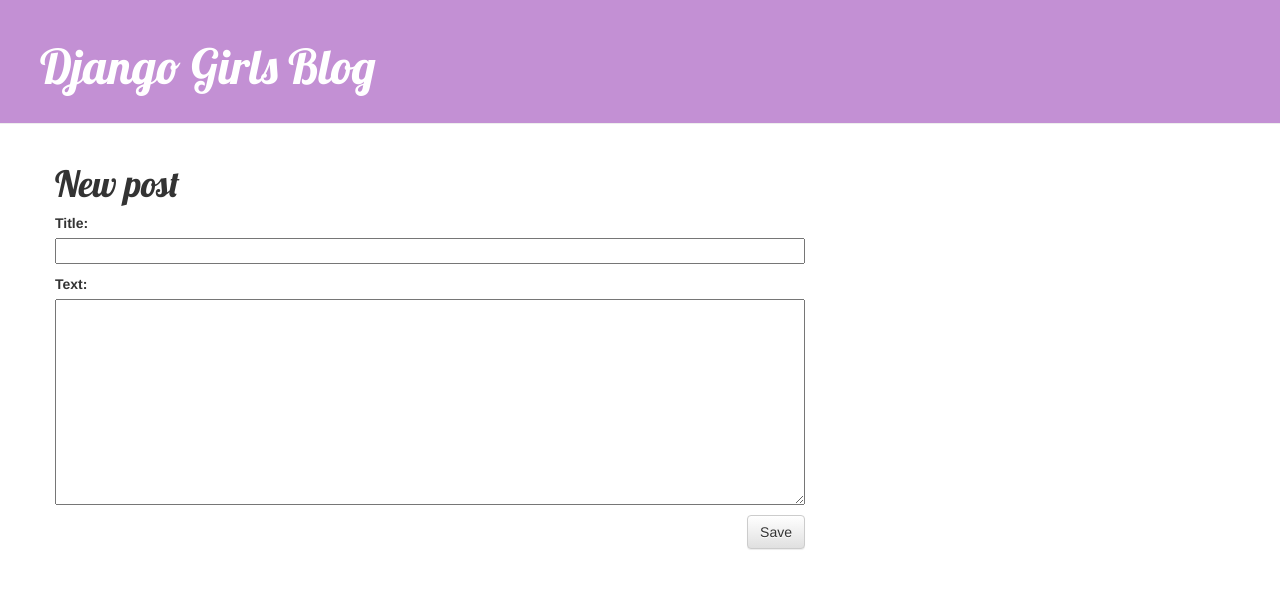
After one commit to sprinch/my-first-blog, a Django app: page /post/new/ in a window 1280 px wide. The commit adds this page. Shown: the top 589 px of the page. Run offline with Django 3.2, Linux system fonts and the light colour scheme; some libraries are stand-ins or nearby versions.

Commit message:
Added views to create/edit blog post inside the site.

```diff
--- /dev/null
+++ b/blog/forms.py
@@ -0,0 +1,8 @@
+from django import forms
+from .models import Post
+
+class PostForm(forms.ModelForm):
+
+    class Meta:
+        model = Post
+        fields = ('title', 'text', )
--- a/blog/static/css/blog.css
+++ b/blog/static/css/blog.css
@@ -1,5 +1,5 @@
 .page-header {
-    background-color: #ff9400;
+    background-color: #C390D4;
     margin-top: 0;
     padding: 20px 20px 20px 40px;
 }
--- a/blog/templates/blog/base.html
+++ b/blog/templates/blog/base.html
@@ -9,6 +9,10 @@
     </head>
     <body>
         <div class="page-header">
+            {% if user.is_authenticated %}
+                 <a href="{% url 'post_new' %}" class="top-menu"><span class="glyphicon glyphicon-plus"></span></a>
+            {% endif %}
+
             <h1><a href="/">Django Girls Blog</a></h1>
         </div>
         <div class="content container">
--- a/blog/templates/blog/post_detail.html
+++ b/blog/templates/blog/post_detail.html
@@ -7,6 +7,7 @@
                 {{ post.published_date }}
             </div>
         {% endif %}
+        <a class="btn btn-default" href="{% url 'post_edit' pk=post.pk %}"><span class="glyphicon glyphicon-pencil"></span></a>
         <h1>{{ post.title }}</h1>
         <p>{{ post.text|linebreaksbr }}</p>
     </div>
--- /dev/null
+++ b/blog/templates/blog/post_edit.html
@@ -0,0 +1,10 @@
+{% extends 'blog/base.html' %}
+
+{% block content %}
+    <h1>New post</h1>
+    <form method="POST" class="post-form">{% csrf_token %}
+        {{ form.as_p }}
+        <button type="submit" class="save btn btn-default">Save</button>
+    </form>
+
+{% endblock %}
--- a/blog/urls.py
+++ b/blog/urls.py
@@ -1,7 +1,11 @@
+from django.conf.urls import url
 from django.conf.urls import url
 from . import views
 
 urlpatterns = [
 	url(r'^$', views.post_list, name='post_list'),
 	url(r'^post/(?P<pk>[0-9]+)/$', views.post_detail, name='post_detail'),
+	url(r'^post/new/$', views.post_new, name = 'post_new'),
+	url(r'^post/(?P<pk>[0-9]+)/edit/$', views.post_edit, name='post_edit'),
+
 ]
--- a/blog/views.py
+++ b/blog/views.py
@@ -1,7 +1,8 @@
-from django.shortcuts import render
+#from django.shortcuts import render
 from django.utils import timezone
-from django.shortcuts import render, get_object_or_404
+from django.shortcuts import render, get_object_or_404, redirect
 from .models import Post
+from .forms import PostForm
 
 def post_detail(request, pk):
 	post = get_object_or_404(Post, pk = pk)
@@ -10,3 +11,30 @@ def post_detail(request, pk):
 def post_list(request):
 	posts = Post.objects.filter(published_date__lte=timezone.now()).order_by('published_date')
 	return render(request, 'blog/post_list.html' , {'posts': posts})
+
+def post_new(request):
+    if request.method == "POST":
+        form = PostForm(request.POST)
+        if form.is_valid():
+            post = form.save(commit=False)
+            post.author = request.user
+            post.published_date = timezone.now()
+            post.save()
+            return redirect('post_detail', pk=post.pk)
+    else:
+        form = PostForm()
+    return render(request, 'blog/post_edit.html', {'form': form})
+
+def post_edit(request, pk):
+    post = get_object_or_404(Post, pk=pk)
+    if request.method == "POST":
+        form = PostForm(request.POST, instance=post)
+        if form.is_valid():
+            post = form.save(commit=False)
+            post.author = request.user
+            post.published_date = timezone.now()
+            post.save()
+            return redirect('post_detail', pk=post.pk)
+    else:
+        form = PostForm(instance=post)
+    return render(request, 'blog/post_edit.html', {'form': form})
```
